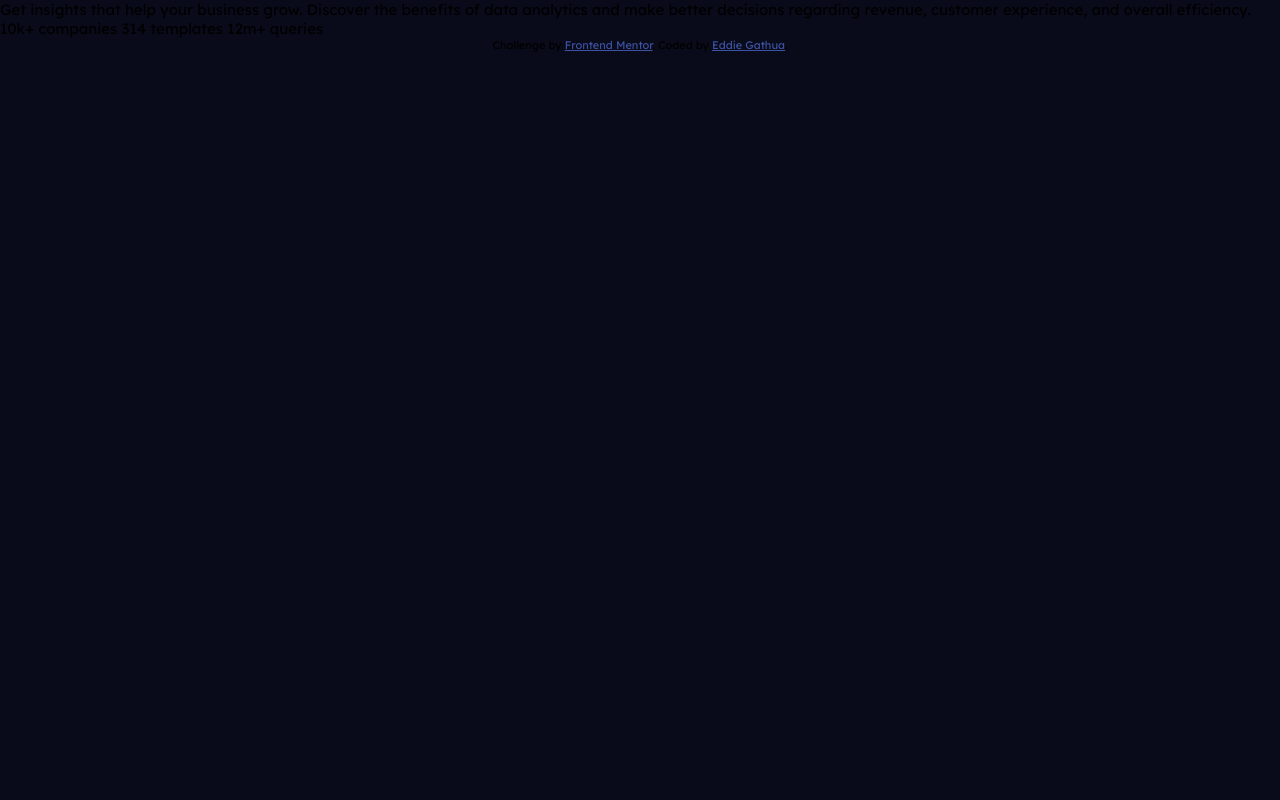
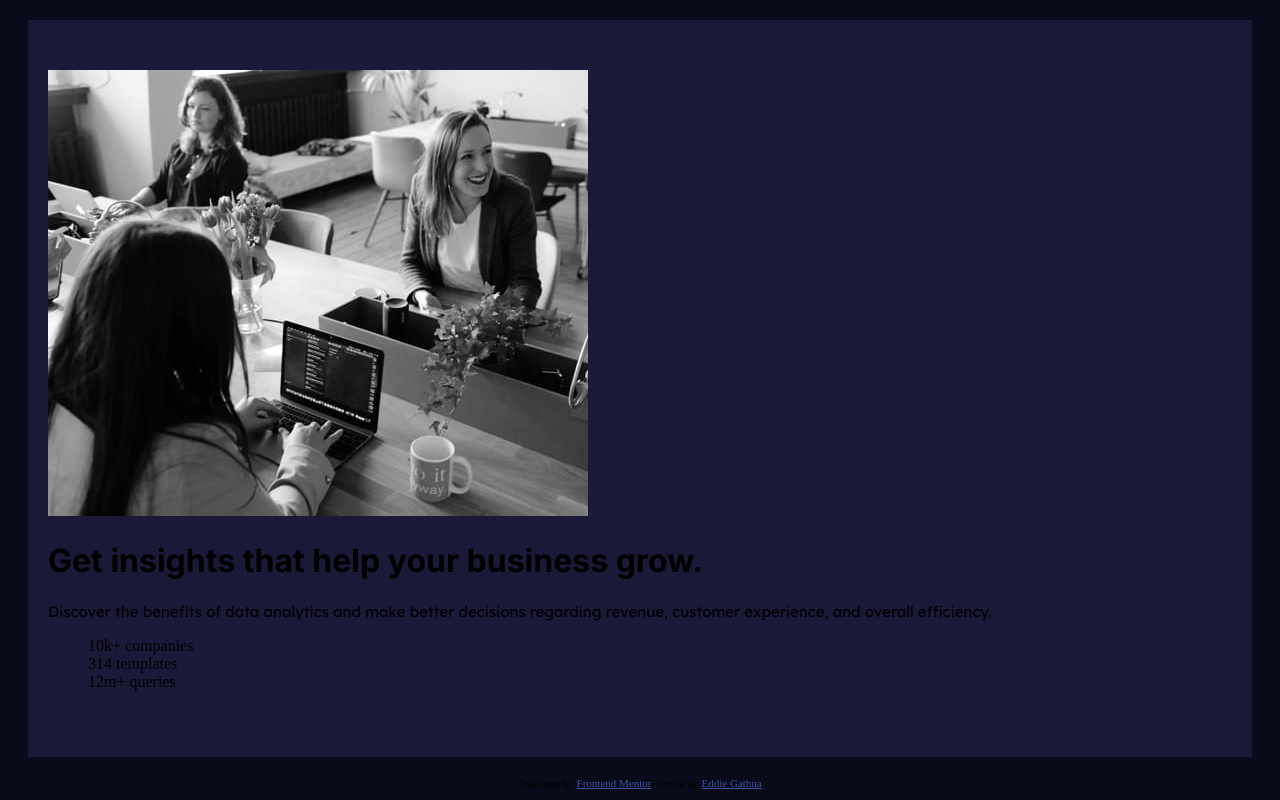
Before and after one commit to EddieGathua/FM-preview-card-component, a plain HTML site: page stats-preview-card-component-main/index.html in a window 1280 px wide. Drawn offline with Linux system fonts and the light colour scheme.

Commit message:
Adding the image, margin and border

```diff
--- a/stats-preview-card-component-main/assets/styles.css
+++ b/stats-preview-card-component-main/assets/styles.css
@@ -8,8 +8,6 @@
 }
 
 * {
-    margin: 0;
-    padding: 0;
     box-sizing: border-box;
 }
 
@@ -23,7 +21,27 @@
 
 body {
     background-color: var(--main-bg-color);
+}
+
+.container {
+    background-color: var(--card-bg);
+    margin: 20px 20px 20px 20px;
+    padding: 50px 20px 50px 20px;
+}
+
+h1 {
+    font-family: 'Inter', sans-serif;
+}
+
+p {
+    font-family: 'Lexend Deca', sans-serif;
     font-size: 15px;
-    font-family: 'Inter', sans-serif;
-    font-family: 'Lexend Deca', sans-serif;
 }
+
+img {
+    max-width: 100%;
+}
+
+ul {
+    list-style-type: none;
+}
--- a/stats-preview-card-component-main/index.html
+++ b/stats-preview-card-component-main/index.html
@@ -15,14 +15,27 @@
 </head>
 <body>
 
-  Get insights that help your business grow.
+  <div class="container">
+    <div class="card">
+      <picture>
+        <source media="(max-width : 1440px)" srcset="./images/image-header-desktop.jpg">
+        <img src="images/image-header-mobile.jpg">
+      </picture>
+    </div>
+    <div class="card">
+      <h1>Get insights that help your business grow.</h1>
 
-  Discover the benefits of data analytics and make better decisions regarding revenue, customer
-  experience, and overall efficiency.
+      <p> Discover the benefits of data analytics and make better decisions regarding revenue, customer
+        experience, and overall efficiency.
+      </p>
 
-  10k+ companies
-  314 templates
-  12m+ queries
+      <ul>
+        <li>10k+ companies</li>
+        <li>314 templates</li>
+        <li>12m+ queries</li>
+      </ul>
+    </div>
+  </div>
 
   <div class="attribution">
     Challenge by <a href="https://www.frontendmentor.io?ref=challenge" target="_blank">Frontend Mentor</a>.
```
